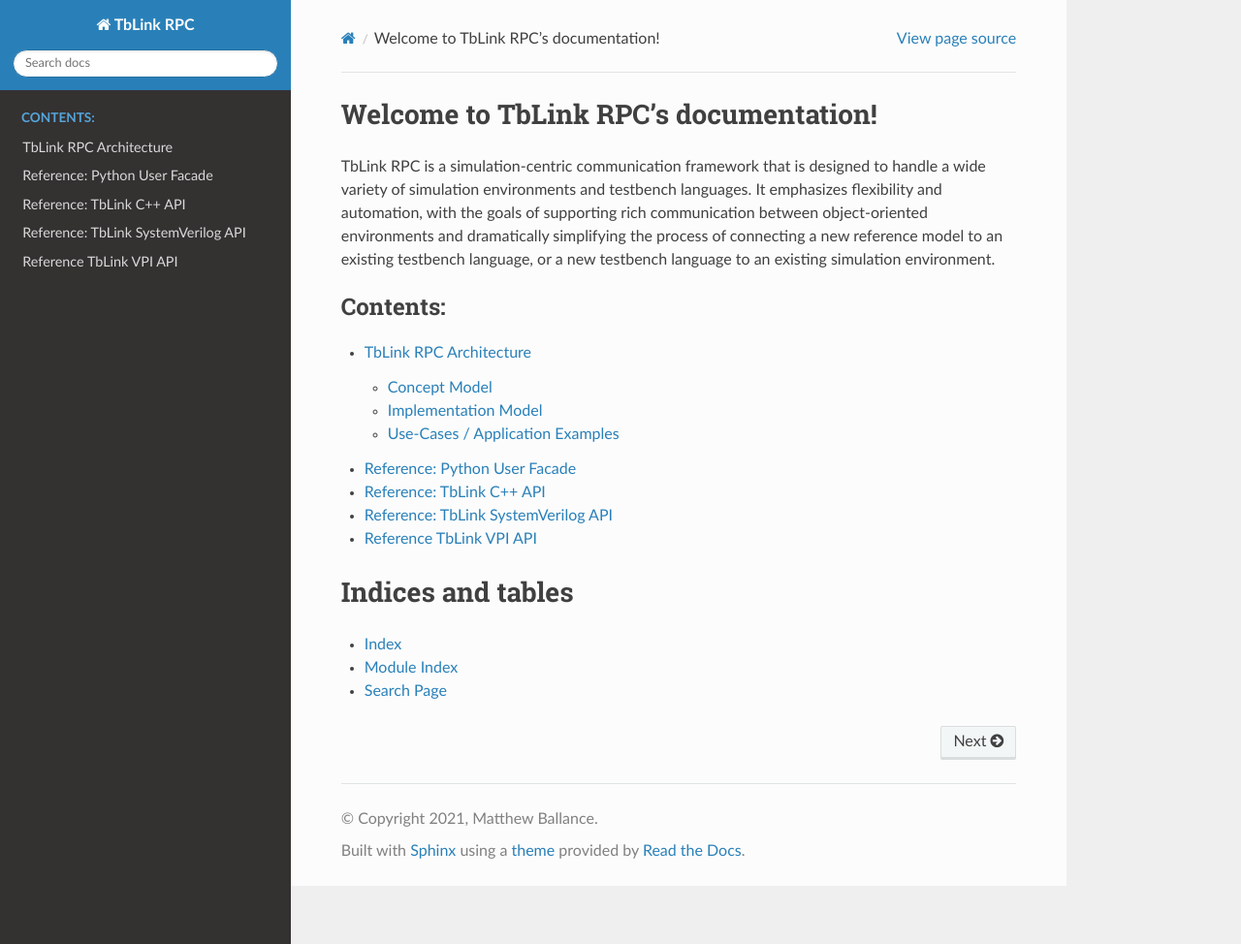
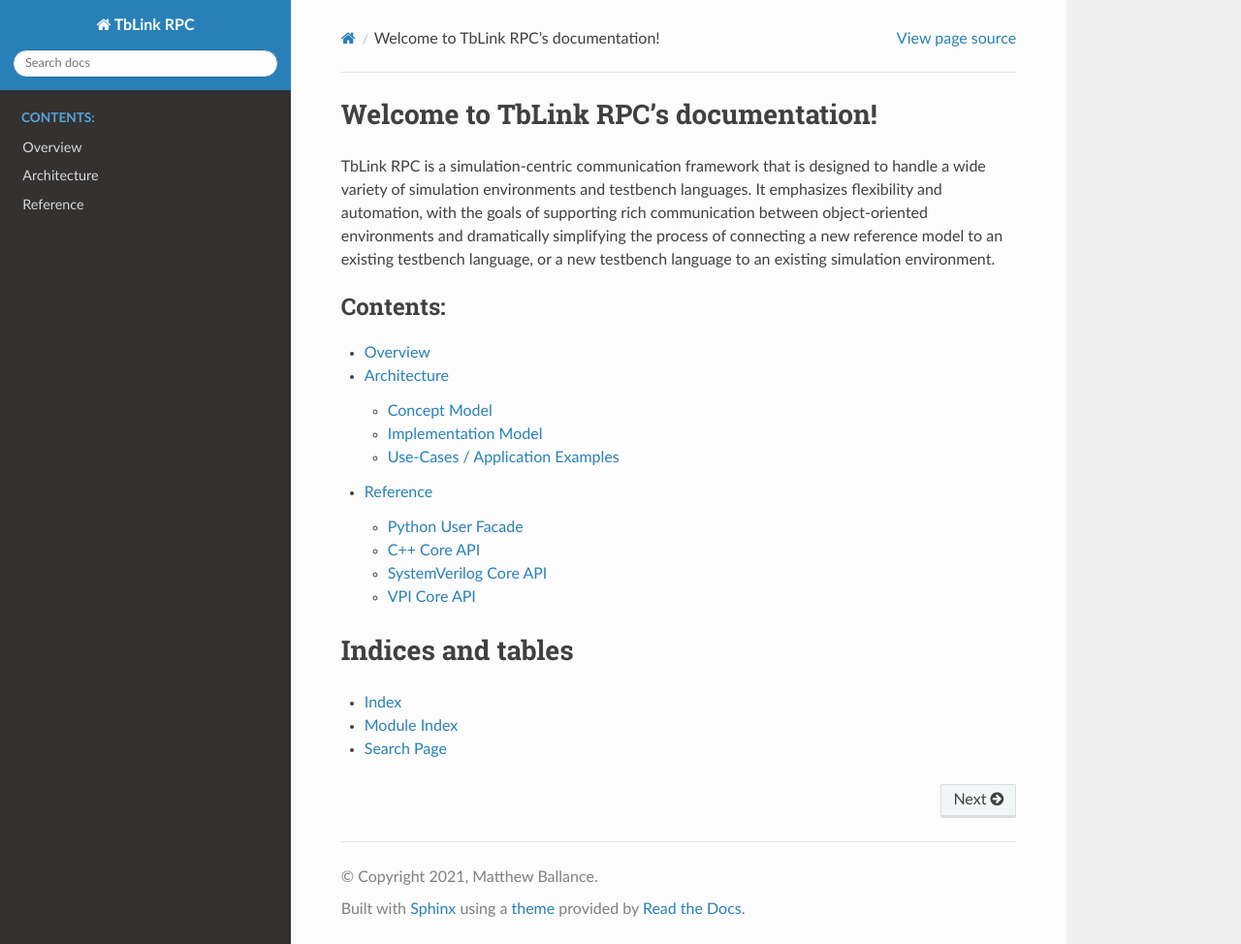
Before and after one commit to tblink-rpc/tblink-rpc-docs, a Sphinx documentation site: the page built from doc/source/index.rst, in a window 1280 px wide and 974 px high. Shown: the whole window at 97% size. Built offline with Sphinx 7.4.7 and the Read the Docs theme 2.0.0, drawn with Linux system fonts in a browser that asks for light colours; formulas are drawn with MathJax 3; the version number could not be read and is left out.

```diff
--- a/doc/source/architecture.rst
+++ b/doc/source/architecture.rst
@@ -1,6 +1,6 @@
-***********************
-TbLink RPC Architecture
-***********************
+************
+Architecture
+************
 
 Due to the requirements for flexibility and scalability, TbLink RPC
 uses a layered architecture. It's reasonable to think of this
--- a/doc/source/index.rst
+++ b/doc/source/index.rst
@@ -22,12 +22,9 @@ environment.
    :maxdepth: 2
    :caption: Contents:
 
+   overview
    architecture
-   reference_user_facade_py
-   reference_core_cpp
-   reference_core_sv
-   reference_core_vpi
-
+   reference
 
 
 
--- a/doc/source/reference_core_cpp.rst
+++ b/doc/source/reference_core_cpp.rst
@@ -1,5 +1,5 @@
 *************************
-Reference: TbLink C++ API
+C++ Core API
 *************************
 
 .. doxygenclass:: tblink_rpc_core::IEndpoint
--- a/doc/source/reference_core_sv.rst
+++ b/doc/source/reference_core_sv.rst
@@ -1,5 +1,5 @@
 ***********************************
-Reference: TbLink SystemVerilog API
+SystemVerilog Core API
 ***********************************
 
 .. doxygenclass:: tblink_rpc::IEndpoint
--- a/doc/source/reference_core_vpi.rst
+++ b/doc/source/reference_core_vpi.rst
@@ -1,3 +1,3 @@
 ************************
-Reference TbLink VPI API
+VPI Core API
 ************************
--- a/doc/source/reference_user_facade_py.rst
+++ b/doc/source/reference_user_facade_py.rst
@@ -1,3 +1,3 @@
 *****************************
-Reference: Python User Facade
+Python User Facade
 *****************************
```
Also changed, not shown: doc/source/overview.rst (added, +40 -0 lines), doc/source/reference.rst (added, +12 -0 lines), 1 other file.
